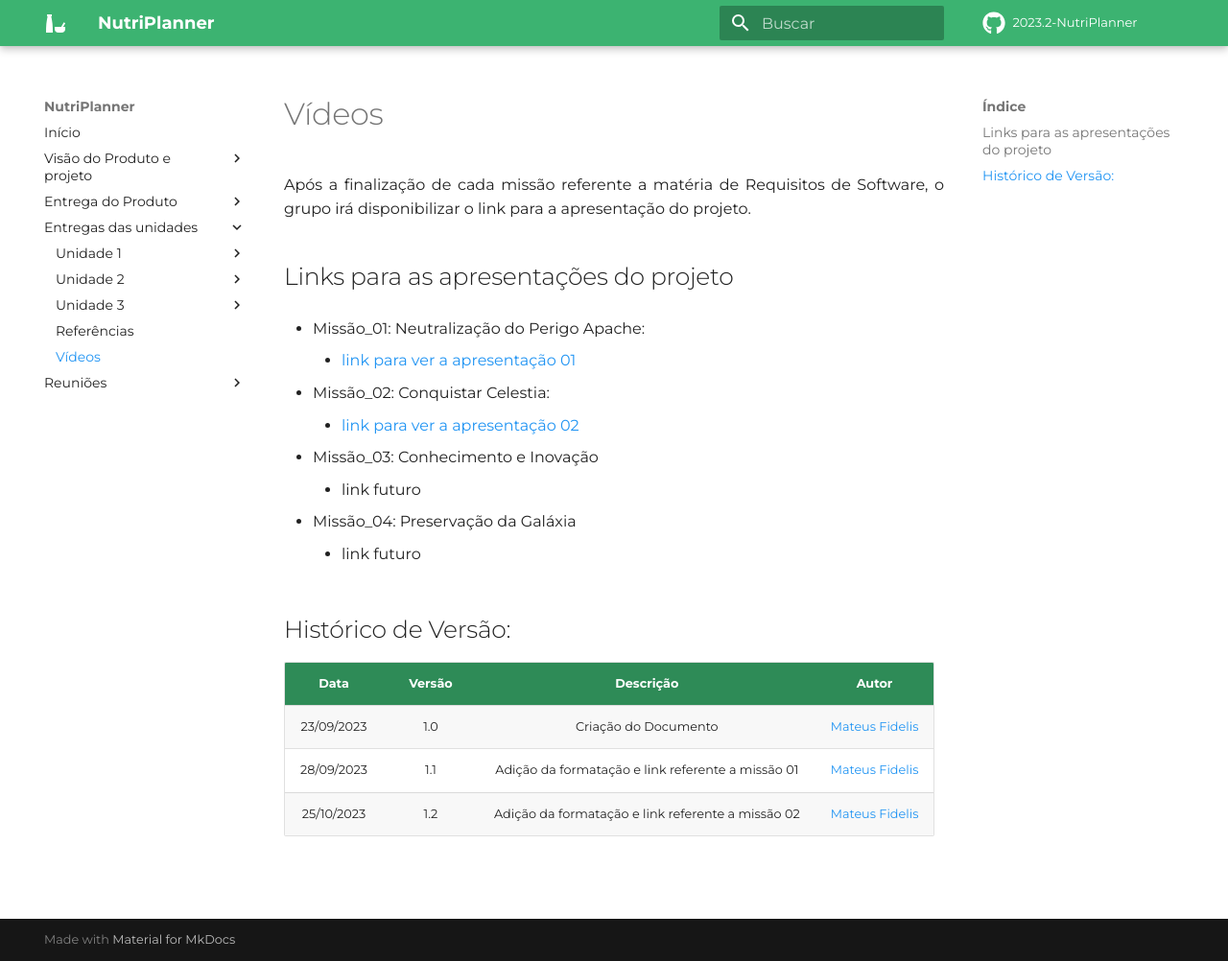
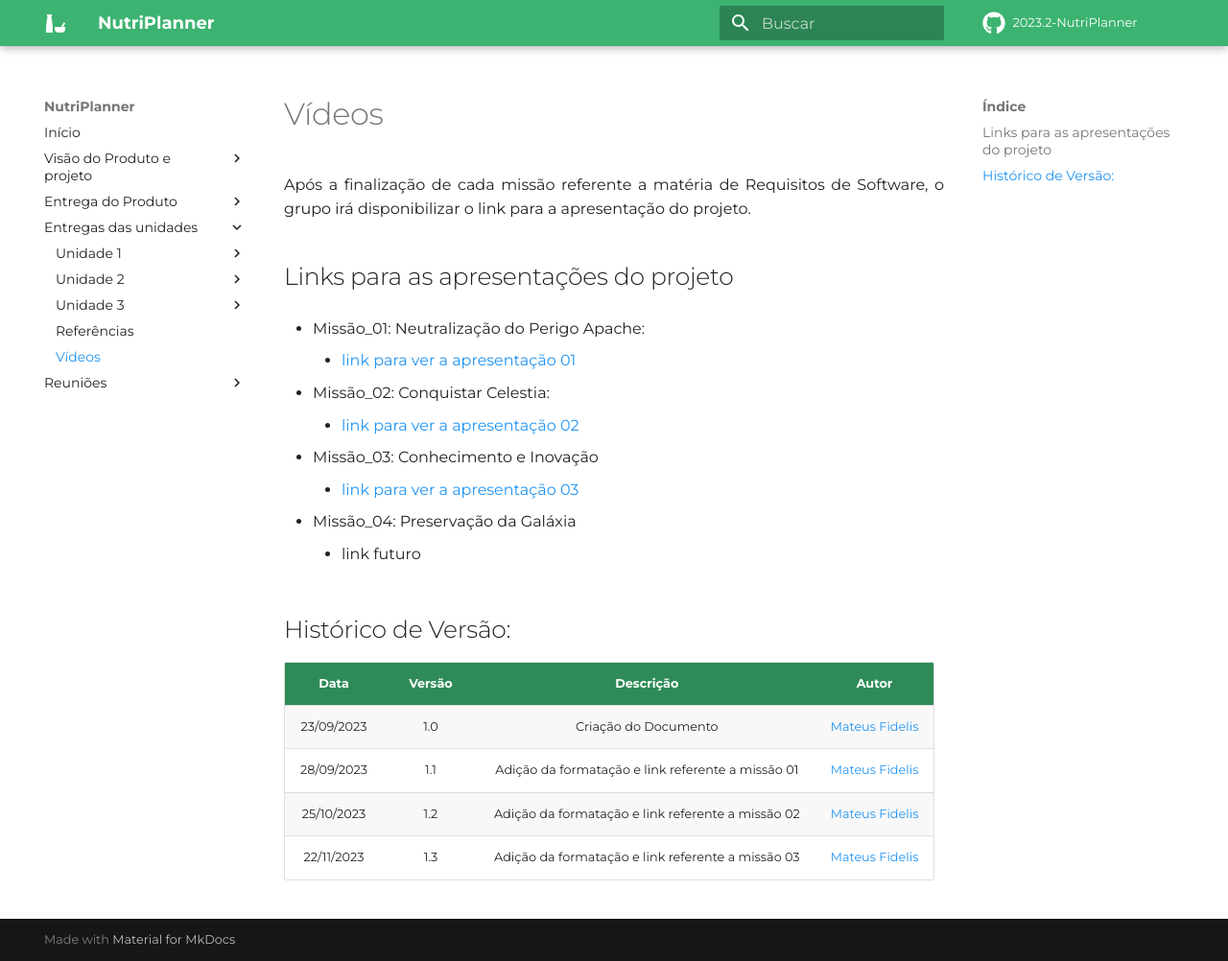
Before and after one commit to mdsreq-fga-unb/2023.2-NutriPlanner, an MkDocs documentation site: the page built from docs/videos/videos.md, in a window 1280 px wide and 1002 px high. Shown: the whole window at 96% size. Built offline with MkDocs 1.6.1 and Material for MkDocs 9.7.7, drawn with Linux system fonts in a browser that asks for light colours; some web fonts are replaced; comment, search, counter and statistics services are not loaded.

Commit message:
add(docs): Vídeo misssão 03

```diff
--- a/docs/videos/videos.md
+++ b/docs/videos/videos.md
@@ -11,7 +11,7 @@ Após a finalização de cada missão referente a matéria de Requisitos de Soft
     - [link para ver a apresentação 02](https://youtu.be/dXoMrn9OYnk)
 
 - Missão_03: Conhecimento e Inovação
-    - link futuro
+    - [link para ver a apresentação 03](https://youtu.be/jQOgmzqdUR0)
 
 - Missão_04: Preservação da Galáxia
     - link futuro
@@ -23,3 +23,4 @@ Após a finalização de cada missão referente a matéria de Requisitos de Soft
 | 23/09/2023 | 1.0 | Criação do Documento  | [Mateus Fidelis](https://github.com/MatsFidelis)  |
 | 28/09/2023 | 1.1 | Adição da formatação e link referente a missão 01 |  [Mateus Fidelis](https://github.com/MatsFidelis)  |
 | 25/10/2023 | 1.2 | Adição da formatação e link referente a missão 02 |  [Mateus Fidelis](https://github.com/MatsFidelis)  |
+| 22/11/2023 | 1.3 | Adição da formatação e link referente a missão 03 |  [Mateus Fidelis](https://github.com/MatsFidelis)  |
```
